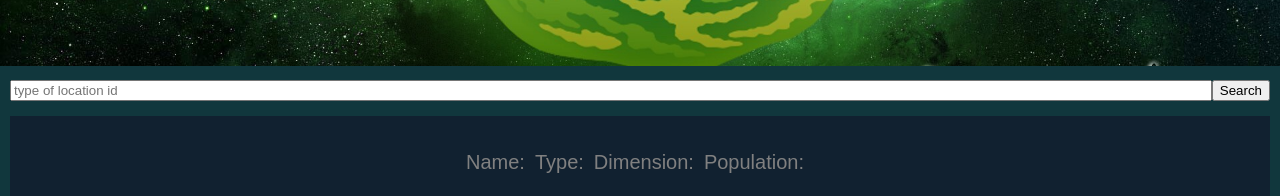
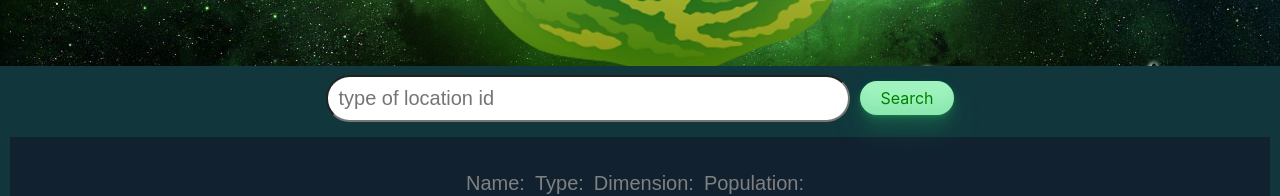
Before and after one commit to Mightywolf56/rick-y-morty, a React (Vite) app: page / in a window 1280 px wide. Shown: the part 415-611 px from the top of the page. Built offline with nearby package versions, Linux system fonts and the light colour scheme; no server answers.

Commit message:
cambio al input de form

```diff
--- a/src/components/style/ResidentForm.css
+++ b/src/components/style/ResidentForm.css
@@ -1,12 +1,52 @@
-.ResidentForm__{
+.ResidentForm__ {
     display: flex;
+    flex-wrap: wrap;
     justify-content: center;
+    align-items: center;
+  }
+
+  .ResidentForm__ input {
+    width: 100%;
+    max-width: 500px;
+    padding: 10px;
     margin: 5px;
-    padding: 5px;
+    border-radius: 50px;
+    font-size: 20px;
+
+  }
+
+  .ResidentForm__ button {
+    background-color: beige;
+    padding: 10px 20px;
+    margin: 5px;
+    cursor: pointer;
+  }
 
 
+  .ResidentForm__ button {
+    background-color: #a0f3bf;
+    border-radius: 100px;
+    box-shadow: rgba(44, 187, 99, .2) 0 -25px 18px -14px inset,rgba(44, 187, 99, .15) 0 1px 2px,rgba(44, 187, 99, .15) 0 2px 4px,rgba(44, 187, 99, .15) 0 4px 8px,rgba(44, 187, 99, .15) 0 8px 16px,rgba(44, 187, 99, .15) 0 16px 32px;
+    color: green;
+    cursor: pointer;
+    display: inline-block;
+    font-family: CerebriSans-Regular,-apple-system,system-ui,Roboto,sans-serif;
+    padding: 7px 20px;
+    text-align: center;
+    text-decoration: none;
+    transition: all 250ms;
+    border: 0;
+    font-size: 16px;
+    user-select: none;
+    -webkit-user-select: none;
+    touch-action: manipulation;
+  }
 
-}
+  .ResidentForm__ button:hover {
+    box-shadow: rgba(44,187,99,.35) 0 -25px 18px -14px inset,rgba(44,187,99,.25) 0 1px 2px,rgba(44,187,99,.25) 0 2px 4px,rgba(44,187,99,.25) 0 4px 8px,rgba(44,187,99,.25) 0 8px 16px,rgba(44,187,99,.25) 0 16px 32px;
+    transform: scale(1.05) rotate(-1deg);
+  }
+
 
 #idLocation {
     width: 100%;
```
